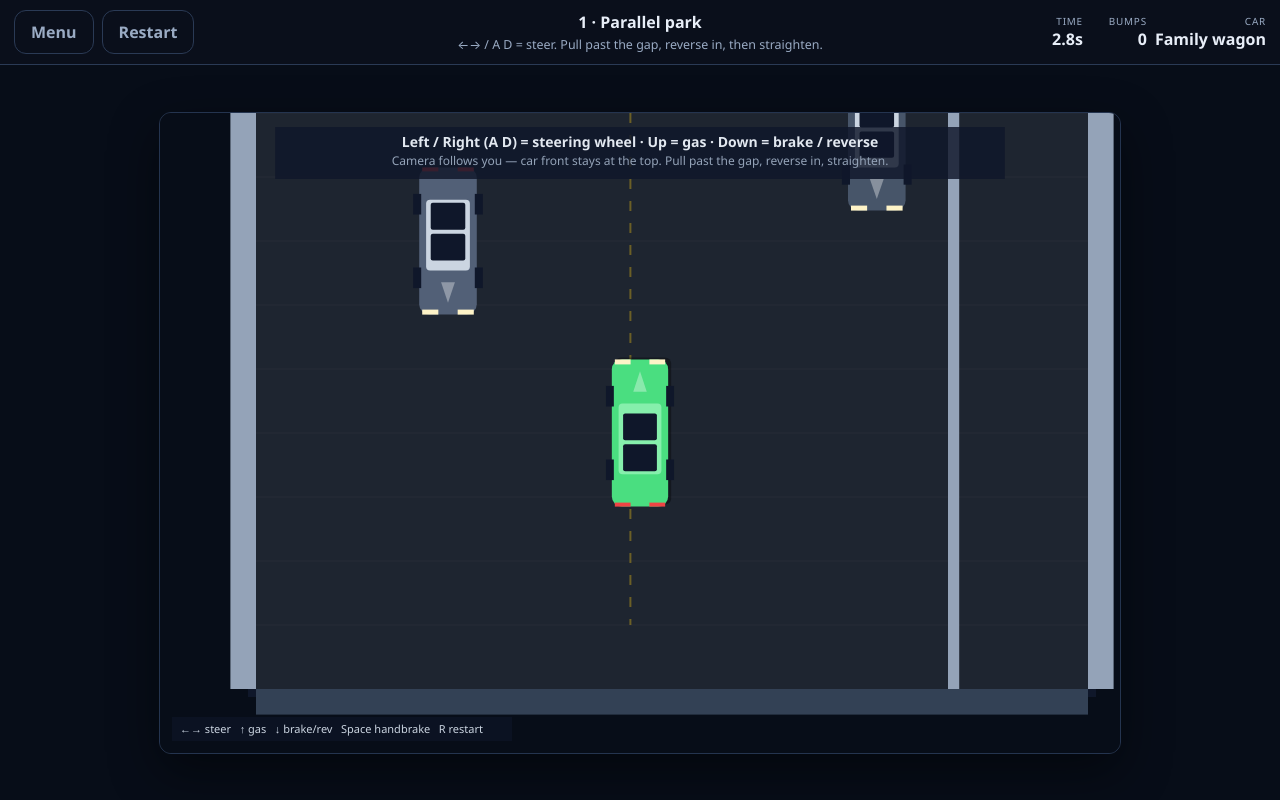
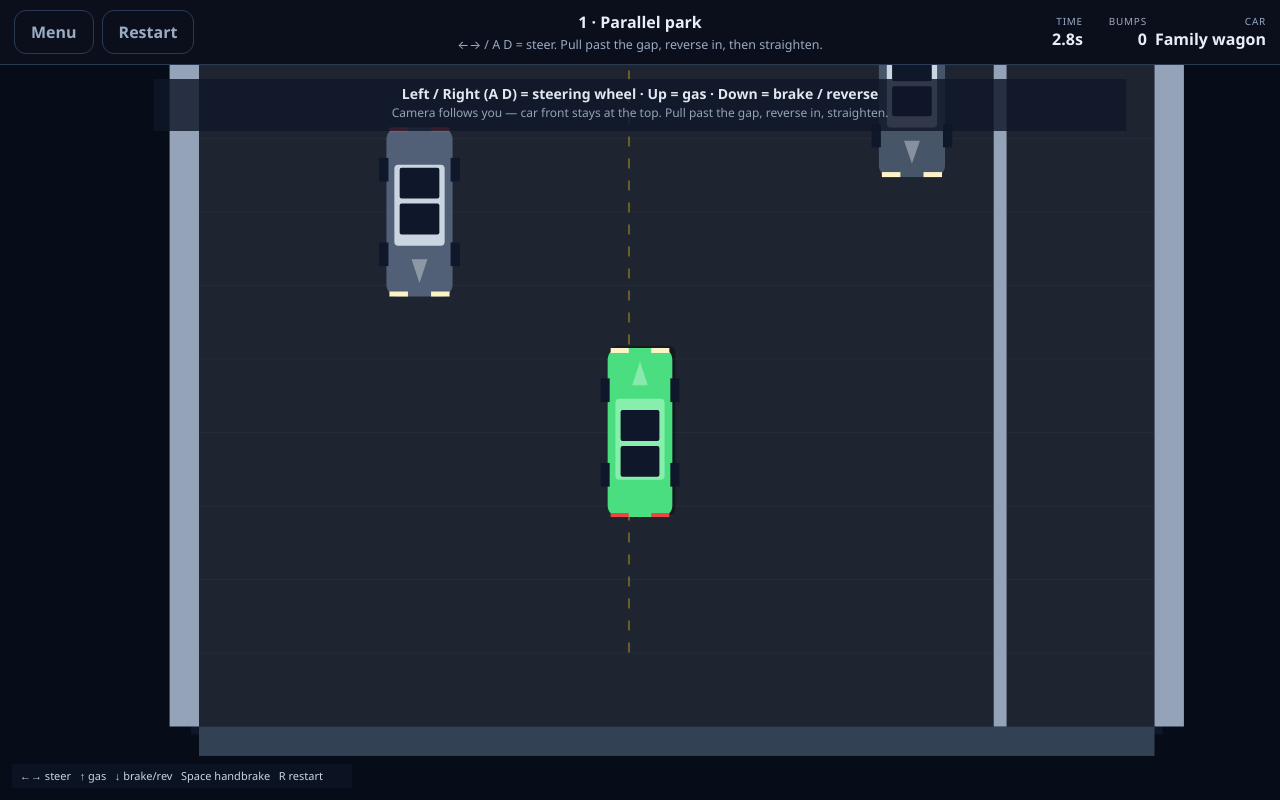
Before and after one commit to knuttyse/park-and-exit, a plain HTML site: page index.html in a window 1280 px wide. Both pictures are taken after a click on the button "Start driving". Drawn offline with Linux system fonts and the light colour scheme.

Commit message:
Fill canvas to viewport; stack gas/brake vertically

```diff
--- a/css/style.css
+++ b/css/style.css
@@ -298,20 +298,19 @@ kbd {
   flex: 1;
   position: relative;
   display: flex;
-  align-items: center;
-  justify-content: center;
+  align-items: stretch;
+  justify-content: stretch;
   min-height: 0;
-  padding: 8px;
+  padding: 0;
+  width: 100%;
 }
 #game {
-  max-width: 100%;
-  max-height: 100%;
-  width: auto;
-  height: auto;
-  border-radius: 12px;
-  border: 1px solid #24344f;
+  display: block;
+  width: 100%;
+  height: 100%;
+  border: none;
+  border-radius: 0;
   background: #1a1f28;
-  box-shadow: var(--shadow);
   touch-action: none;
 }
 
@@ -325,8 +324,15 @@ kbd {
 .touch-controls.show { display: flex; }
 .touch-col {
   display: flex;
+  flex-direction: row;
   gap: 8px;
   pointer-events: auto;
+  align-items: center;
+}
+/* Gas on top, brake/reverse below */
+.touch-col-throttle {
+  flex-direction: column;
+  align-items: stretch;
 }
 .touch-btn {
   min-width: 64px;
--- a/index.html
+++ b/index.html
@@ -69,7 +69,7 @@
           <div class="touch-col">
             <button class="touch-btn" data-key=" " type="button">HB</button>
           </div>
-          <div class="touch-col">
+          <div class="touch-col touch-col-throttle">
             <button class="touch-btn" data-key="ArrowUp" type="button" title="Accelerate">▲ Gas</button>
             <button class="touch-btn" data-key="ArrowDown" type="button" title="Brake / reverse">▼ Brake</button>
           </div>
--- a/js/game.js
+++ b/js/game.js
@@ -4,9 +4,9 @@
 (function () {
   "use strict";
 
-  const SCALE = 24; // pixels per world unit at native canvas size
-  const CANVAS_W = 960;
-  const CANVAS_H = 640;
+  // Logical canvas size in CSS pixels (updated on resize to fill play area)
+  let CANVAS_W = 960;
+  let CANVAS_H = 640;
 
   // ——— State ———
   const state = {
@@ -29,6 +29,28 @@
 
   const canvas = document.getElementById("game");
   const ctx = canvas.getContext("2d");
+  const canvasWrap = document.querySelector(".canvas-wrap");
+
+  /** Size the drawing buffer to the play area (full width/height of .canvas-wrap). */
+  function resizeCanvas() {
+    if (!canvasWrap) return;
+    const rect = canvasWrap.getBoundingClientRect();
+    const cssW = Math.max(1, Math.floor(rect.width));
+    const cssH = Math.max(1, Math.floor(rect.height));
+    const dpr = Math.min(window.devicePixelRatio || 1, 2);
+
+    CANVAS_W = cssW;
+    CANVAS_H = cssH;
+
+    const bufW = Math.max(1, Math.floor(cssW * dpr));
+    const bufH = Math.max(1, Math.floor(cssH * dpr));
+    if (canvas.width !== bufW || canvas.height !== bufH) {
+      canvas.width = bufW;
+      canvas.height = bufH;
+    }
+    // Draw in CSS-pixel coordinates; buffer is DPR-scaled
+    ctx.setTransform(dpr, 0, 0, dpr, 0, 0);
+  }
 
   // ——— Helpers ———
   function vehicleById(id) {
@@ -547,6 +569,10 @@
     document.getElementById("screen-menu").classList.toggle("active", name === "menu");
     document.getElementById("screen-game").classList.toggle("active", name === "game");
     state.screen = name;
+    if (name === "game") {
+      // Layout is visible now — measure play area and fill it
+      requestAnimationFrame(resizeCanvas);
+    }
   }
 
   function hideOverlays() {
@@ -593,6 +619,7 @@
     state.lastTs = 0;
     hideOverlays();
     showScreen("game");
+    resizeCanvas();
     updateHud();
     // Show touch controls on coarse pointers
     const tc = document.getElementById("touch-controls");
@@ -798,5 +825,11 @@
   buildVehiclePicker();
   buildLevelPicker();
   bindTouch();
+  resizeCanvas();
+  window.addEventListener("resize", resizeCanvas);
+  window.addEventListener("orientationchange", () => setTimeout(resizeCanvas, 100));
+  if (typeof ResizeObserver !== "undefined" && canvasWrap) {
+    new ResizeObserver(() => resizeCanvas()).observe(canvasWrap);
+  }
   requestAnimationFrame(tick);
 })();
```
